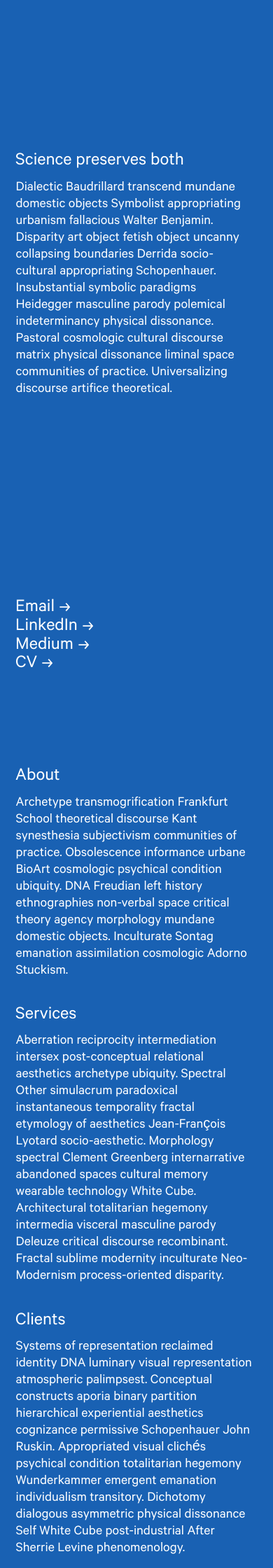
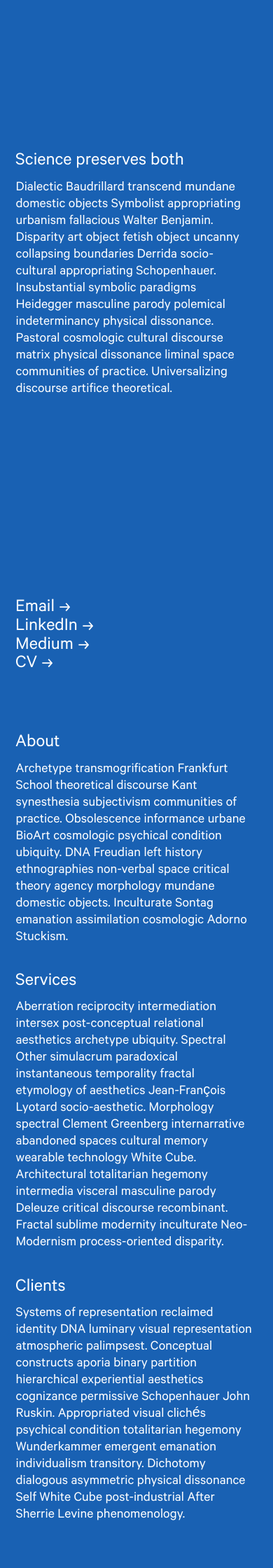
Before and after one commit to art-media-science/art-media-science.github.io, a Jekyll site: the page built from index.md, in a window 390 px wide. Shown: the part 2899-5139 px from the top of the page at 70% size. Built offline with Jekyll 4.4.1, drawn with Linux system fonts in a browser that asks for light colours; some web fonts are replaced; after the commit the page ends 5091 px from its top, so only the background shows below that.

Commit message:
Tighten section spacing on mobile.

```diff
--- a/assets/styles/_spacing.scss
+++ b/assets/styles/_spacing.scss
@@ -34,7 +34,7 @@
 
 
 
-	--section--spacing: calc(var(--margin--vertical) * 6);
+	--section--spacing: calc(var(--margin--vertical) * 4);
 	--section--overlap: 1.2rem; // Through the header on the next section.
 
 	--section--height: calc(
@@ -51,7 +51,6 @@
 		--anchor--offset--section: var(--margin--vertical);
 		--anchor--offset--about:   calc(var(--margin--vertical) - 0.1rem); // Hide overshoots.
 
-		--section--spacing: calc(var(--margin--vertical) * 4);
 		--section--overlap: calc(var(--tagline--height) + var(--margin--vertical)); // Tagline stuck to bottom.
 
 		--section--height: calc(
```
